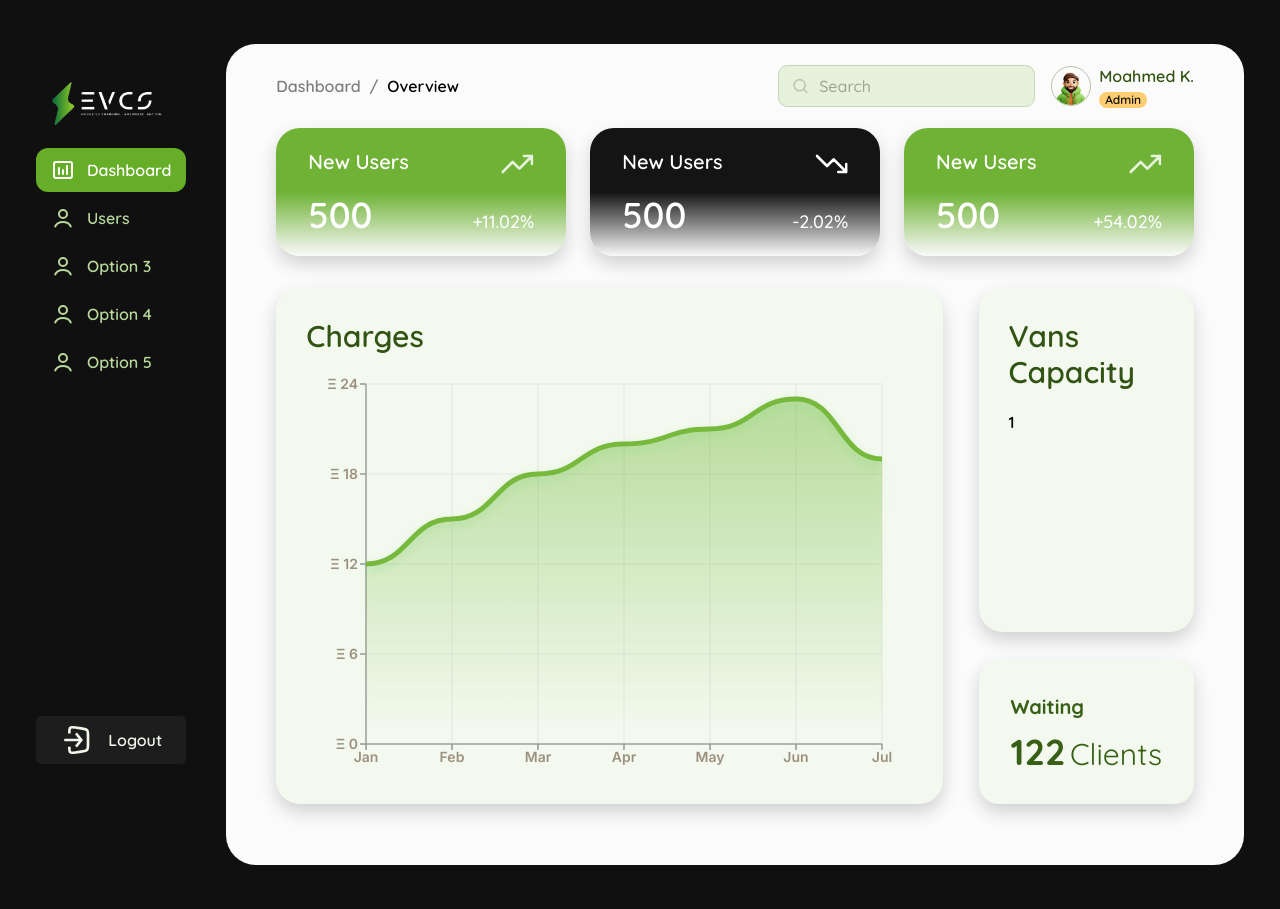
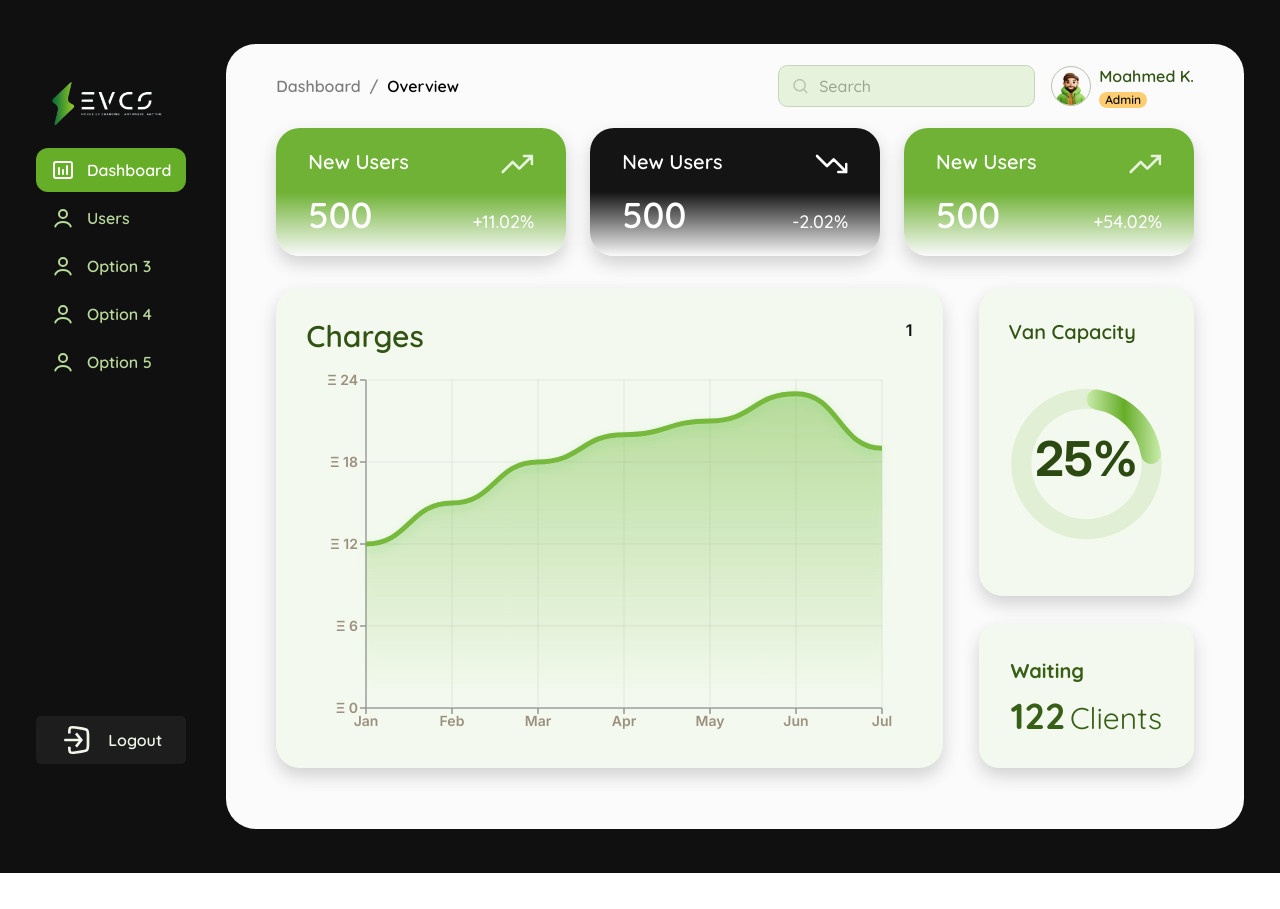
Before and after one commit to mahmoud-alaa1/EVCS-Dashboard, a React (Vite) app: page /overview in a window 1280 px wide. After the commit the page ends 873 px from the top, so only its background shows below. Built offline with nearby package versions, Linux system fonts and the light colour scheme.

Commit message:
Refactor Chart Containter
Now We can insert charts with compound component technique

```diff
--- a/src/components/Charges.tsx
+++ b/src/components/Charges.tsx
@@ -1,17 +1,30 @@
+import CapacityChart from "../ui/CapacityChart";
 import Card from "../ui/Card";
 import ChargesChart from "../ui/ChargesChart";
 import ChartContainer from "../ui/ChartContainer";
+import DropdownMenu from "../ui/DropdownMenu";
 
 export default function Charges() {
   return (
-    <div className="flex gap-9 flex-wrap lg:flex-nowrap">
-      <ChartContainer className="flex-grow" title="Charges">
+    <div className="flex gap-9 flex-wrap lg:flex-nowrap h-[30rem]">
+      <ChartContainer>
+        <ChartContainer.Header>
+          <ChartContainer.Title>Charges</ChartContainer.Title>
+          <DropdownMenu className="text-dark" items={["Yearly", "Monthly", "Daily"]}>1</DropdownMenu>
+        </ChartContainer.Header>
+
         <ChargesChart />
       </ChartContainer>
-      <div className="flex flex-col gap-7 w-max">
-        <ChartContainer title="Vans Capacity" className="flex-grow">
-          <div>1</div>
+
+      <div className="flex flex-col gap-7 w-[30%] ">
+        <ChartContainer>
+          <ChartContainer.Header>
+            <ChartContainer.Title className="text-xl">Van Capacity</ChartContainer.Title>
+          </ChartContainer.Header>
+
+          <CapacityChart />
         </ChartContainer>
+
         <Card title="Waiting" value={122} unit="Clients" />
       </div>
     </div>
--- a/src/styles/globals.css
+++ b/src/styles/globals.css
@@ -1,6 +1,9 @@
 @tailwind base;
 @tailwind components;
 @tailwind utilities;
+
+
+
 :root {
   --white: #ffffff;
 
@@ -38,6 +41,10 @@ nav a.active {
   color: var(--white);
 }
 
+.capacity-text {
+  @apply text-green-900 text-5xl font-bold font-inter;
+}
+
 @layer base {
   @font-face {
     font-family: "Quicksand";
--- /dev/null
+++ b/src/ui/CapacityChart.tsx
@@ -0,0 +1,69 @@
+import { useEffect, useState } from "react";
+import {
+  RadialBarChart,
+  RadialBar,
+  ResponsiveContainer,
+  PolarAngleAxis,
+} from "recharts";
+
+const data = [{ name: "L1", value: 25, fill: "url(#progressGradient)" }];
+
+const CircularProgressChart = () => {
+  const [backgroundColor, setBackgroundColor] = useState("");
+
+  useEffect(() => {
+    // Retrieve the CSS variable value
+    const rootStyles = getComputedStyle(document.documentElement);
+    const bgColor = rootStyles.getPropertyValue("--light-green-400").trim();
+    setBackgroundColor(bgColor);
+  }, []);
+
+  return (
+    <ResponsiveContainer width="100%" >
+      <RadialBarChart
+        cx="50%"
+        cy="50%"
+        innerRadius="90%"
+        outerRadius="90%"
+        barSize={20}
+        data={data}
+        startAngle={90}
+        endAngle={-270}
+      >
+        <PolarAngleAxis
+          type="number"
+          domain={[0, 100]}
+          angleAxisId={0}
+          tick={false}
+        />
+
+        <defs>
+          <linearGradient id="progressGradient">
+            <stop offset="0%" stopColor="#CAECAC" />
+            <stop offset="50.52%" stopColor="#66AD28" />
+            <stop offset="100%" stopColor="#CAECAC" />
+          </linearGradient>
+        </defs>
+
+        <RadialBar
+          background={{ fill: backgroundColor }} // Use the CSS variable value
+          dataKey="value"
+          fill="url(#progressGradient)" // Keep the gradient fill for the progress
+          cornerRadius={10}
+        />
+        <text
+          x="50%"
+          y="50%"
+          textAnchor="middle"
+          dominantBaseline="middle"
+          className="capacity-text"
+          fill="currentColor"
+        >
+          25%
+        </text>
+      </RadialBarChart>
+    </ResponsiveContainer>
+  );
+};
+
+export default CircularProgressChart;
--- a/src/ui/ChargesChart.tsx
+++ b/src/ui/ChargesChart.tsx
@@ -1,4 +1,3 @@
-import { FunctionComponent } from "react";
 import {
   XAxis,
   YAxis,
@@ -19,29 +18,9 @@ const data = [
   { name: "Jul", charge: 19 },
 ];
 
-interface CustomizedXProps {
-  x: number;
-  y: number;
-  payload: { value: string };
-}
-
-const CustomizedX: FunctionComponent<CustomizedXProps> = (
-  props: CustomizedXProps
-) => {
-  const { x, y, payload } = props;
-
-  return (
-    <g transform={`translate(${x},${y})`}>
-      <text dy={16} textAnchor="middle" fontFamily="Inter" fill="#9C907F">
-        {payload.value}
-      </text>
-    </g>
-  );
-};
-
 export default function ChargesChart() {
   return (
-    <ResponsiveContainer width="100%" height={400}>
+    <ResponsiveContainer width="100%" >
       <AreaChart
         data={data}
         margin={{ top: 10, right: 30, left: 0, bottom: 0 }}
--- a/src/ui/ChartContainer.tsx
+++ b/src/ui/ChartContainer.tsx
@@ -1,26 +1,36 @@
-interface ChartContainerProps {
-  children: React.ReactNode;
+import React from "react";
 
+interface ChartProps {
+  children?: React.ReactNode;
   title?: string;
   className?: string;
 }
 
-const ChartContainer: React.FC<ChartContainerProps> = ({
-  children,
-  title,
-  className,
-}) => {
+function ChartContainer({ className = "", children }: ChartProps) {
   return (
     <div
-      className={`shadow-statistics w-full bg-light-green-100 p-[30px] rounded-3xl h-fit ${className}`}
+      className={`shadow-statistics w-full bg-light-green-100 p-[30px] flex flex-col h-full  rounded-3xl font-inter gap-4 ${className}`}
     >
-      {title && (
-        <h2 className="mb-5 text-3xl font-semibold text-[#315313]">{title}</h2>
-      )}
-
       {children}
     </div>
   );
-};
+}
+
+function Header({ children }: ChartProps) {
+  return <div className="flex justify-between">{children}</div>;
+}
+
+function Title({ children, className }: ChartProps) {
+  return (
+    <h2
+      className={`text-3xl font-semibold text-[#315313] font-quicksand ${className}`}
+    >
+      {children}
+    </h2>
+  );
+}
+
+ChartContainer.Header = Header;
+ChartContainer.Title = Title;
 
 export default ChartContainer;
--- a/tailwind.config.js
+++ b/tailwind.config.js
@@ -40,6 +40,11 @@ export default {
       padding: {
         "tag-lg": "0px 12px ",
         "tag-sm": "0 6px",
+      },
+
+      fontFamily: {
+        inter: ["Inter", "sans-serif"],
+        quicksand: ["Quicksand", "sans-serif"],
       },
 
       boxShadow: {
```
